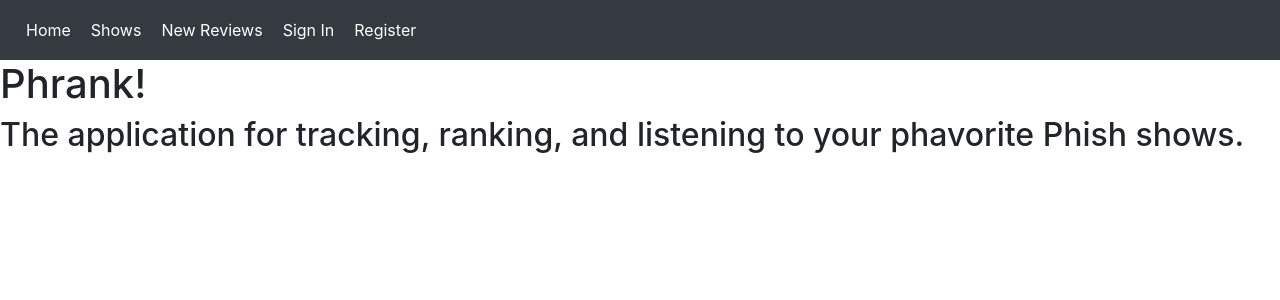
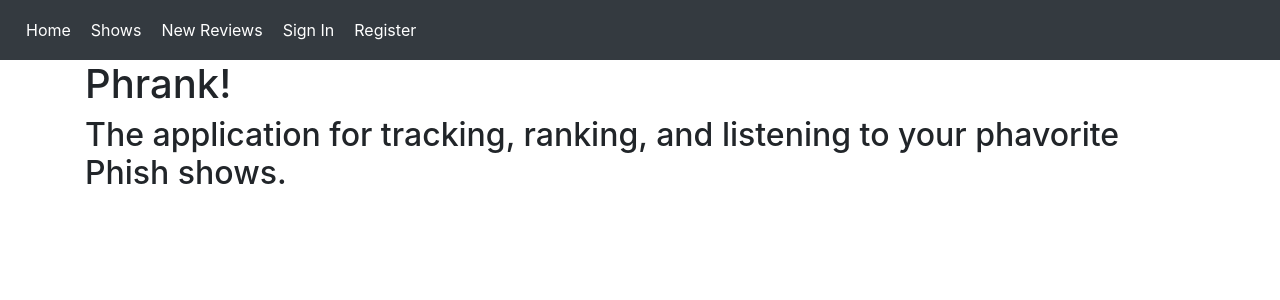
Before and after one commit to srolandmarshall/phrank, a React (Create React App) app in the folder client/: page / in a window 1280 px wide. Shown: the top 300 px of the page. Built offline with nearby package versions, Linux system fonts and the light colour scheme; no server answers.

Commit message:
fixed linter issues

```diff
--- a/client/src/App.js
+++ b/client/src/App.js
@@ -1,11 +1,13 @@
 import React from 'react';
+import { Container } from 'react-bootstrap'
+
 
 const App = (props) => {
     return(
-      <div className="App">
+      <Container className="App">
         <h1>Phrank!</h1>
         <h2>The application for tracking, ranking, and listening to your phavorite Phish shows.</h2>
-    </div>)
+    </Container>)
 }
 //
 
--- a/client/src/components/myShows.js
+++ b/client/src/components/myShows.js
@@ -1,14 +1,15 @@
 import React from 'react'
+import { Container } from 'react-bootstrap'
 import MyShowsContainer from '../containers/MyShowsContainer'
 
 class MyShows extends React.Component{
 
   render(){
   return (
-    <div>
+    <Container>
       <h3>My Shows</h3>
       <MyShowsContainer />
-    </div>
+    </Container>
   )}
 }
 
--- a/client/src/components/myShowsList.js
+++ b/client/src/components/myShowsList.js
@@ -1,11 +1,9 @@
 import React, { Component } from 'react';
-import { Button, Container, Row, Col } from 'react-bootstrap'
+import { Row } from 'react-bootstrap'
 import { connect } from 'react-redux'
 
-import Show from './Show'
 import { removeShow } from '../actions/showActions'
 import { deleteReview } from '../actions/reviewActions'
-import ReviewsContainer from '../containers/ReviewsContainer'
 import ShowContainer  from '../containers/ShowContainer'
 
 
--- a/client/src/containers/MyShowsContainer.js
+++ b/client/src/containers/MyShowsContainer.js
@@ -3,7 +3,7 @@
 import MyShowsList from '../components/myShowsList'
 import { connect } from 'react-redux'
 
-import { clearShows, fetchShows } from '../actions/showActions'
+import { clearShows, fetchShows, fetchUserShows } from '../actions/showActions'
 import { fetchUserReviews } from '../actions/reviewActions'
 
 
@@ -18,6 +18,7 @@
       this.props.fetchShows(uid)
       console.log("fetching reviews");
       this.props.fetchUserReviews(uid)
+      this.props.fetchUserShows(this.props.user.userId)
     }
   }
 
@@ -28,6 +29,7 @@
       this.props.fetchShows(uid)
       console.log("fetching reviews");
       this.props.fetchUserReviews(uid)
+      this.props.fetchUserShows(this.props.user.userId)
     }
   }
 
@@ -52,7 +54,8 @@
 const mapDispatchToProps = (dispatch) => ({
   clearShows: () => dispatch(clearShows()),
   fetchUserReviews: (userId) => dispatch(fetchUserReviews(userId)),
-  fetchShows: userId => dispatch(fetchShows(userId))
+  fetchShows: userId => dispatch(fetchShows(userId)),
+  fetchUserShows: (userId) => dispatch(fetchUserShows(userId))
 })
 
 export default connect(mapStateToProps,mapDispatchToProps)(MyShowsContainer);
--- a/client/src/reducers/showReducer.js
+++ b/client/src/reducers/showReducer.js
@@ -40,6 +40,7 @@
       return {...state, loading: false, saving: false, userShows: [...state.userShows, action.payload]}
     case "USE_USER_SHOWS":
       if (action.payload.error){
+        debugger
         return state
       }
       else {
```
